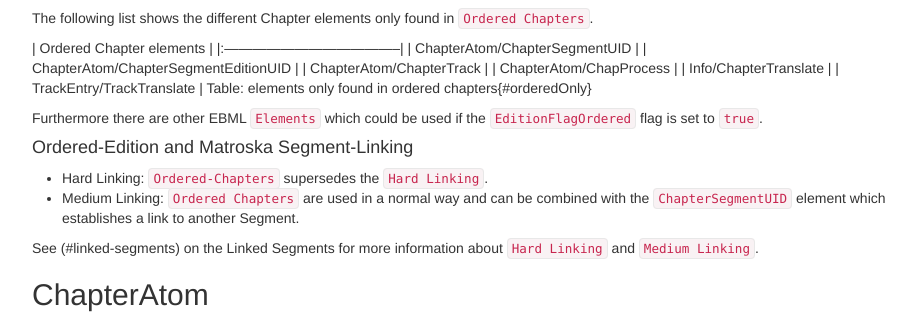
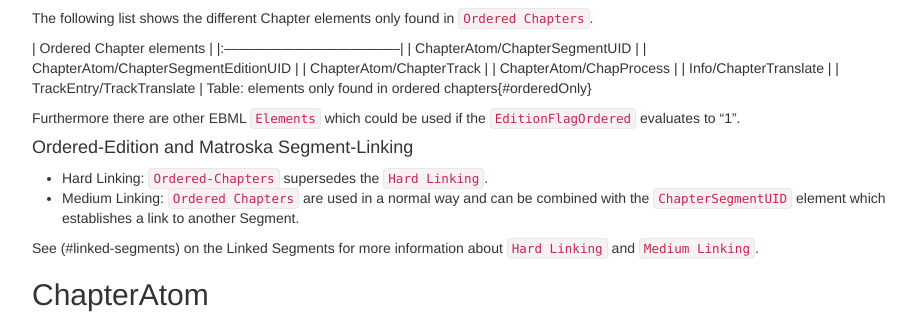
Before and after one commit to ietf-wg-cellar/matroska-specification, a Jekyll site: the page built from chapters.md, in a window 1280 px wide and 900 px high, scrolled down 866 px. Shown: the part 150-464 px from the top of the window, without its empty margins (273-1192 px from the left). Built offline with Jekyll 4.4.1, drawn with Linux system fonts in a browser that asks for light colours.

Commit message:
EditionFlagOrdered is not a boolean so use integer values

```diff
--- a/chapters.md
+++ b/chapters.md
@@ -83,7 +83,7 @@
 Table: elements only found in ordered chapters{#orderedOnly}
 
 Furthermore there are other EBML `Elements` which could be used if the `EditionFlagOrdered`
-flag is set to `true`.
+evaluates to "1".
 
 #### Ordered-Edition and Matroska Segment-Linking
 
```
